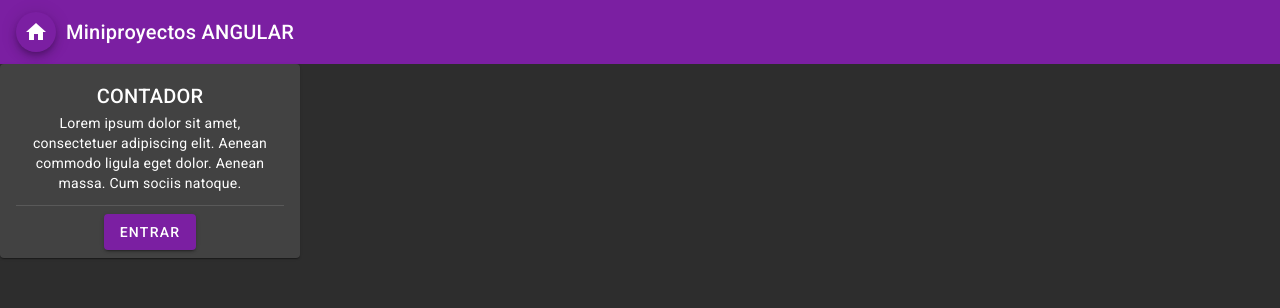
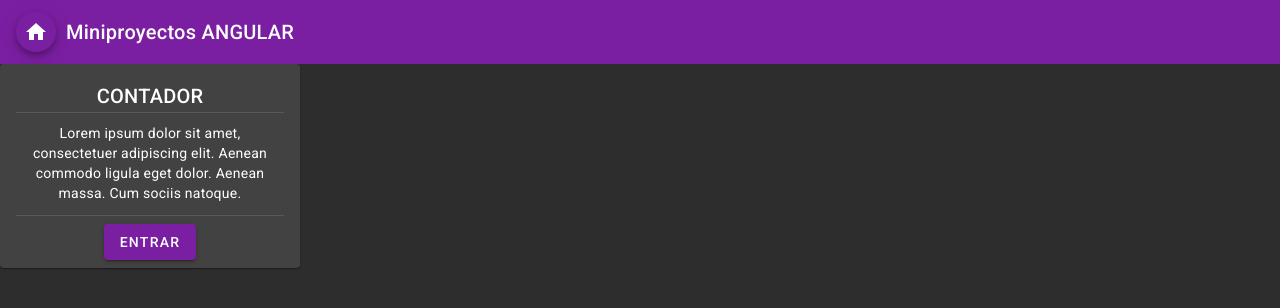
Before and after one commit to GusEngers/angular-practice-and-projects, an Angular app in the folder projects/: page / in a window 1280 px wide. Shown: the top 308 px of the page. Built offline with nearby package versions, Linux system fonts and the light colour scheme.

Commit message:
fix main-card

```diff
--- a/projects/src/app/modules/main-app/components/card/card.component.html
+++ b/projects/src/app/modules/main-app/components/card/card.component.html
@@ -8,8 +8,8 @@
 	<mat-card-header>
 		<mat-card-title>{{ data.title }}</mat-card-title>
 	</mat-card-header>
-	<mat-divider [inset]="true"></mat-divider>
 	<mat-card-content>
+		<mat-divider [ngStyle]="{ marginBottom: '10px' }"></mat-divider>
 		<p>{{ data.description }}</p>
 		<mat-divider></mat-divider>
 	</mat-card-content>
```
